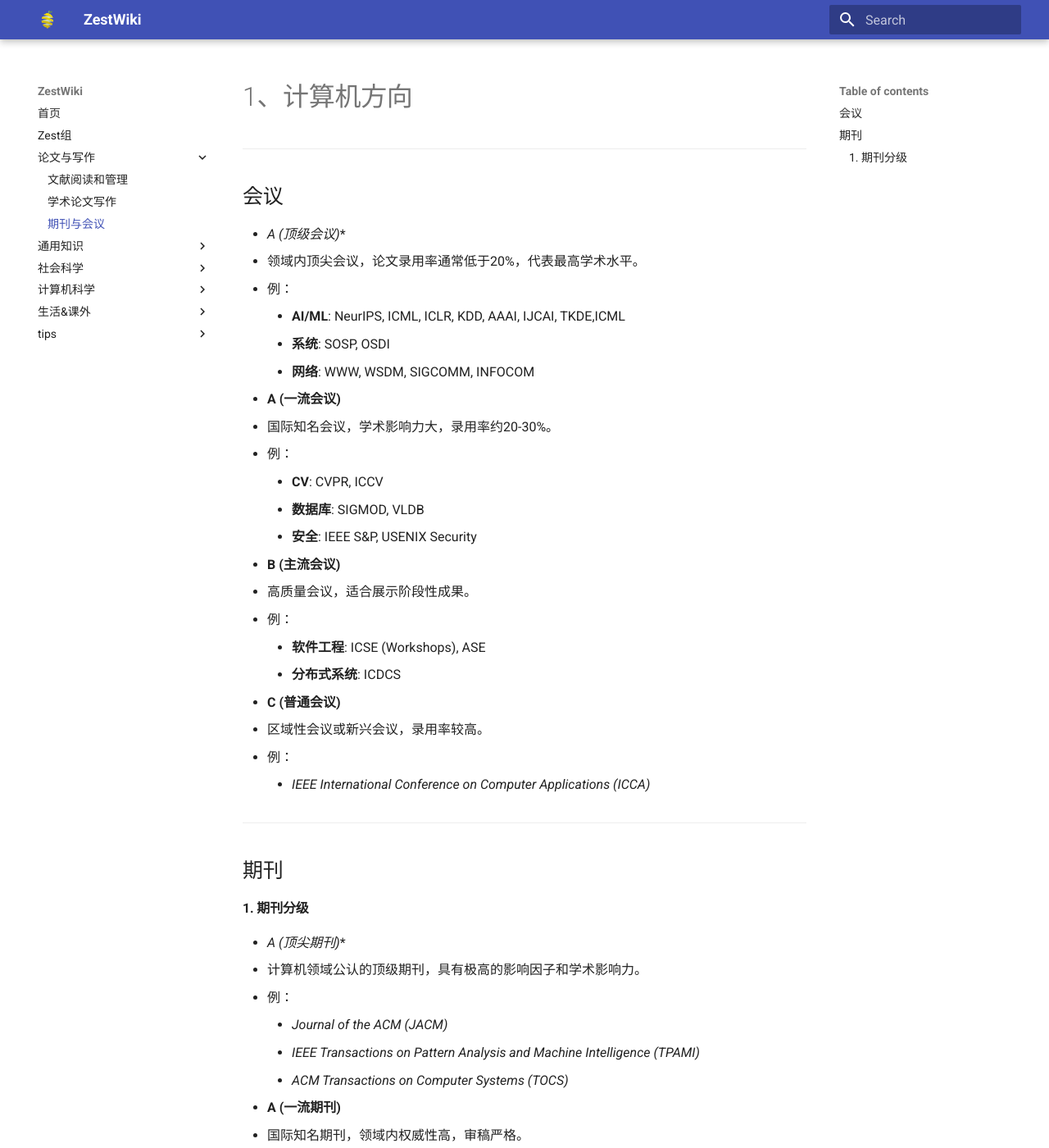
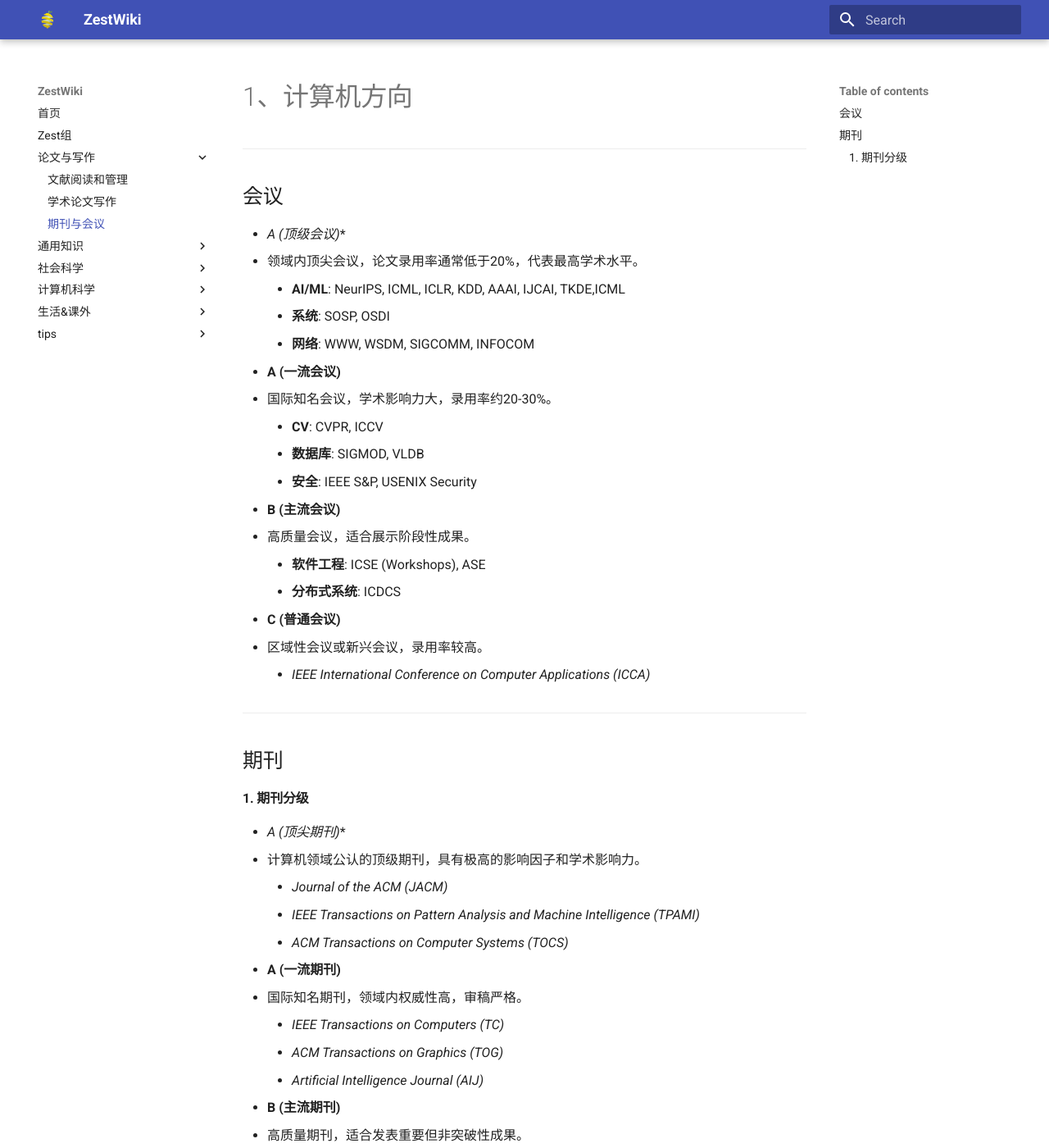
Before and after one commit to jtxdotpy/ZestWiki, an MkDocs documentation site: the page built from docs/paper/conference.md, in a window 1280 px wide and 1400 px high. Shown: the whole window at 82% size. Built offline with MkDocs 1.6.1 and Material for MkDocs 9.7.7, drawn with Linux system fonts in a browser that asks for light colours.

Commit message:
Update conference.md

```diff
--- a/docs/paper/conference.md
+++ b/docs/paper/conference.md
@@ -5,27 +5,23 @@
 
 - **A* (顶级会议)**
   - 领域内顶尖会议，论文录用率通常低于20%，代表最高学术水平。
-  - 例：
     - **AI/ML**: NeurIPS, ICML, ICLR, KDD, AAAI, IJCAI, TKDE,ICML
     - **系统**: SOSP, OSDI
     - **网络**: WWW, WSDM, SIGCOMM, INFOCOM
 
 - **A (一流会议)**
   - 国际知名会议，学术影响力大，录用率约20-30%。
-  - 例：
     - **CV**: CVPR, ICCV
     - **数据库**: SIGMOD, VLDB
     - **安全**: IEEE S&P, USENIX Security
 
 - **B (主流会议)**
   - 高质量会议，适合展示阶段性成果。
-  - 例：
     - **软件工程**: ICSE (Workshops), ASE
     - **分布式系统**: ICDCS
 
 - **C (普通会议)**
   - 区域性会议或新兴会议，录用率较高。
-  - 例：
     - *IEEE International Conference on Computer Applications (ICCA)*
 
 
@@ -36,28 +32,24 @@
 #### **1. 期刊分级**
 - **A* (顶尖期刊)**
   - 计算机领域公认的顶级期刊，具有极高的影响因子和学术影响力。
-  - 例：
     - *Journal of the ACM (JACM)*
     - *IEEE Transactions on Pattern Analysis and Machine Intelligence (TPAMI)*
     - *ACM Transactions on Computer Systems (TOCS)*
 
 - **A (一流期刊)**
   - 国际知名期刊，领域内权威性高，审稿严格。
-  - 例：
     - *IEEE Transactions on Computers (TC)*
     - *ACM Transactions on Graphics (TOG)*
     - *Artificial Intelligence Journal (AIJ)*
 
 - **B (主流期刊)**
   - 高质量期刊，适合发表重要但非突破性成果。
-  - 例：
     - *IEEE Access*
     - *Information Sciences*
     - *Journal of Systems and Software*
 
 - **C (普通期刊)**
   - 一般学术期刊，审稿周期较短，适合快速发表。
-  - 例：
     - *International Journal of Computer Applications*
     - *Journal of Computer Science*
 
```
